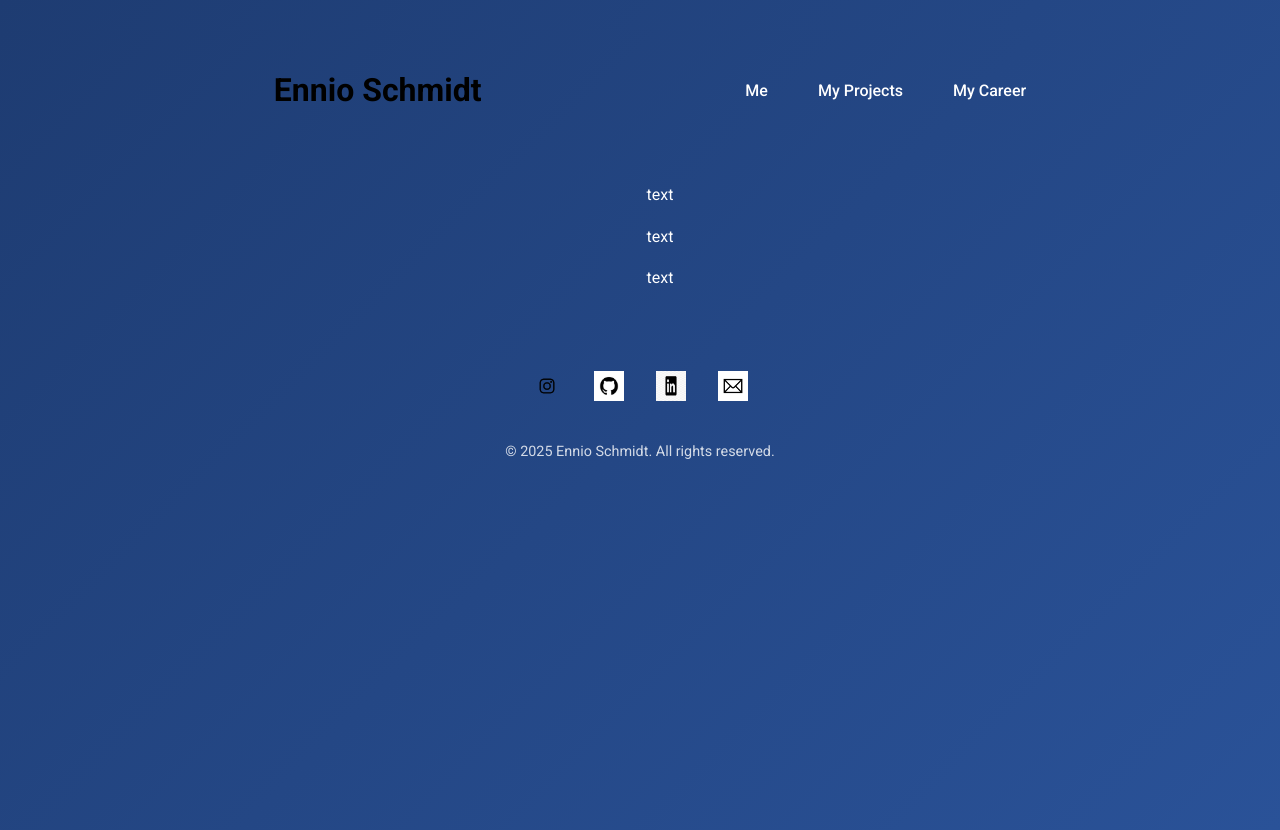
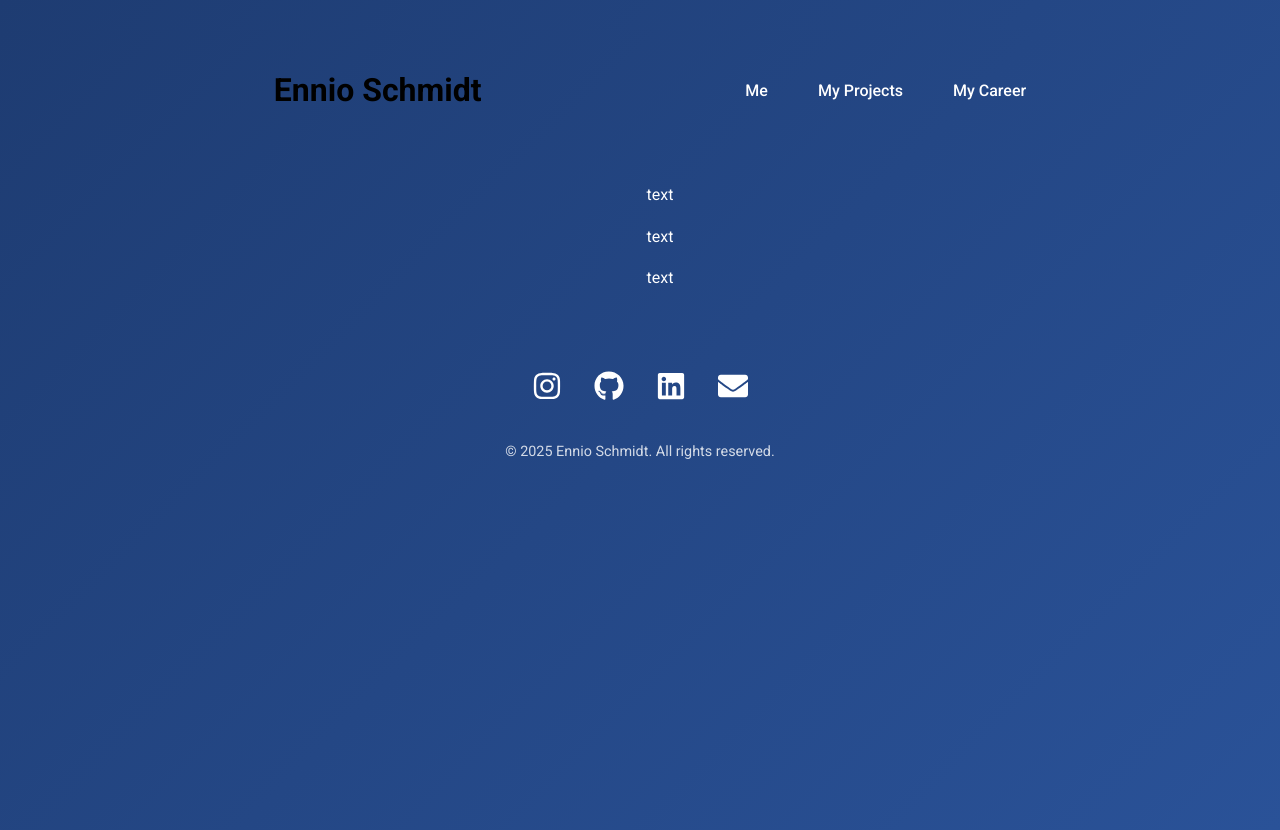
Before and after one commit to schmenniooo/PersonalWebsite, a React (Vite) app: page / in a window 1280 px wide. Built offline with nearby package versions, Linux system fonts and the light colour scheme.

Commit message:
Replace static social media icons with React Icons
Replaced image-based social media icons with `react-icons` for cleaner and more scalable implementation. Updated corresponding CSS for hover effects and enhanced package configuration by adding `react-icons` dependency.

```diff
--- a/package.json
+++ b/package.json
@@ -11,7 +11,8 @@
   },
   "dependencies": {
     "react": "^19.0.0",
-    "react-dom": "^19.0.0"
+    "react-dom": "^19.0.0",
+    "react-icons": "^5.0.1"
   },
   "devDependencies": {
     "@eslint/js": "^9.22.0",
--- a/src/footer/Footer.jsx
+++ b/src/footer/Footer.jsx
@@ -1,8 +1,5 @@
 
-import instagramIcon from '../assets/insta_icon.jpeg';
-import githubIcon from '../assets/github_icon.jpeg';
-import linkedInIcon from '../assets/linkedIn_icon.jpeg';
-import emailIcon from '../assets/email_icon.jpeg';
+import { FaInstagram, FaGithub, FaLinkedin, FaEnvelope } from 'react-icons/fa';
 
 function Footer() {
     const currentYear = new Date().getFullYear().toString();
@@ -12,23 +9,23 @@ function Footer() {
             <footer>
                 <ul>
                     <li>
-                        <a href="https://www.instagram.com/schmenniooo/" target="_blank">
-                            <img src={instagramIcon} alt="instagram"/>
+                        <a href="https://www.instagram.com/schmenniooo/" target="_blank" aria-label="Instagram">
+                            <FaInstagram className="social-icon" />
                         </a>
                     </li>
                     <li>
-                        <a href="https://github.com/schmenniooo" target="_blank">
-                            <img src={githubIcon} alt='github'/>
+                        <a href="https://github.com/schmenniooo" target="_blank" aria-label="GitHub">
+                            <FaGithub className="social-icon" />
                         </a>
                     </li>
                     <li>
-                        <a href="https://www.linkedin.com/in/ennio-schmidt-0304472b6/" target="_blank">
-                            <img src={linkedInIcon} alt='linkedin'/>
+                        <a href="https://www.linkedin.com/in/ennio-schmidt-0304472b6/" target="_blank" aria-label="LinkedIn">
+                            <FaLinkedin className="social-icon" />
                         </a>
                     </li>
                     <li>
-                        <a href="#">
-                            <img src={emailIcon} alt='email'/>
+                        <a href="#" aria-label="Email">
+                            <FaEnvelope className="social-icon" />
                         </a>
                     </li>
                 </ul>
--- a/src/footer/footer.css
+++ b/src/footer/footer.css
@@ -39,6 +39,17 @@ footer img {
     height: 30px;
 }
 
+.social-icon {
+    width: 30px;
+    height: 30px;
+    color: white;
+    transition: color 0.2s ease;
+}
+
+footer a:hover .social-icon {
+    color: #61dafb; /* React blue color for hover effect */
+}
+
 footer h3 {
     font-size: 0.9rem;
     font-weight: 400;
```
Also changed, not shown: 1 other file (tests, documents, lock files or other folders).
